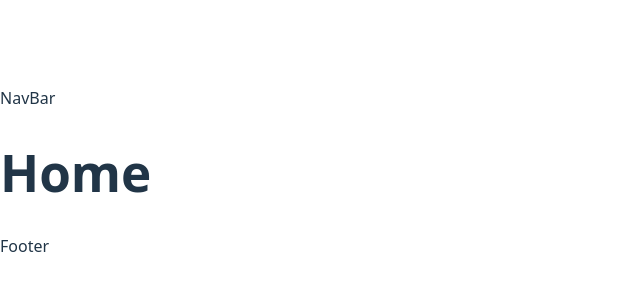
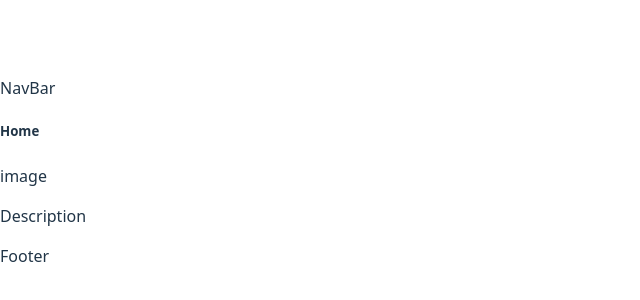
Before and after one commit to lautyt02/lautaro-trivino.com, a React (Vite) app: page / in a window 1280 px wide. Shown: the part 228-528 px from the top of the page, without its empty margins (0-640 px from the left). Built offline with nearby package versions, Linux system fonts and the light colour scheme.

Commit message:
Added Card component to Home page

```diff
--- a/src/pages/home/home.jsx
+++ b/src/pages/home/home.jsx
@@ -1,7 +1,8 @@
+import { Card } from "../../components"
 const Home = ()=>{
     return(
         <>
-        <h1>Home</h1>
+        <Card title="Home" description="Description" />
         </>
     )
 }
```
